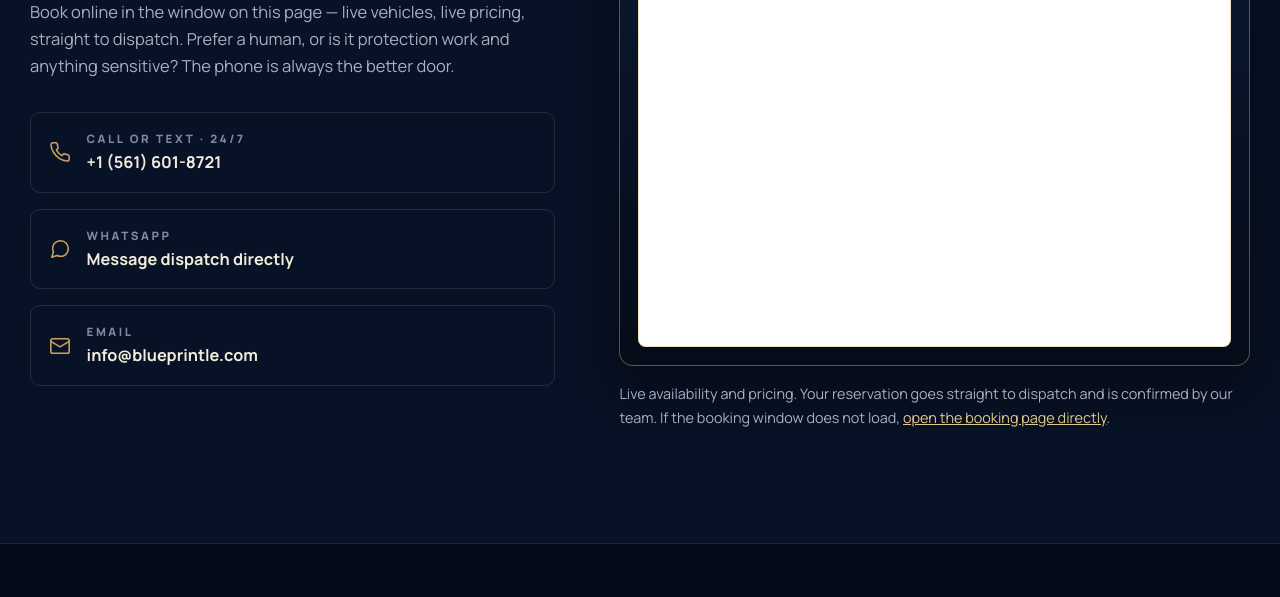
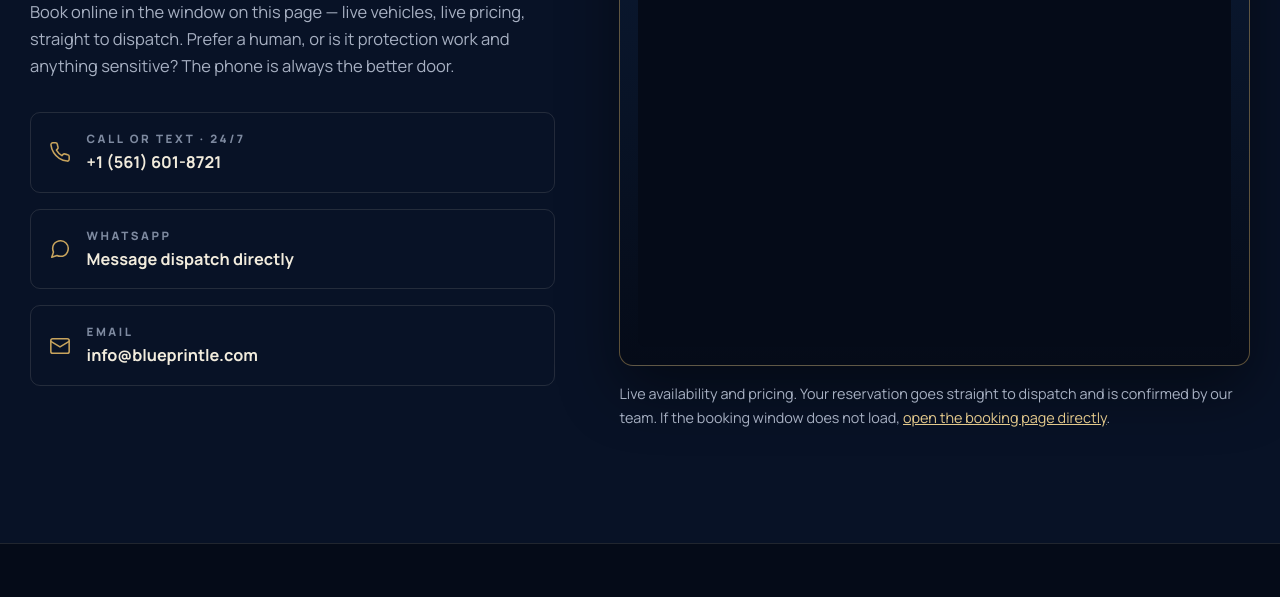
Before and after one commit to KU23N/blueprintle.com, a plain HTML site: page booking.html in a window 1280 px wide. Shown: the part 308-905 px from the top of the page. Drawn offline with Linux system fonts and the light colour scheme; a script that the page names is missing.

Commit message:
Booking page: remove white mat around widget, LA navy theme now live

```diff
--- a/booking.html
+++ b/booking.html
@@ -252,7 +252,7 @@
       .ores-frame-head{ display:flex; align-items:center; justify-content:space-between; gap:1rem; padding:.1rem .3rem 1rem; }
       .ores-frame-head .of-title{ font-size:.72rem; font-weight:800; letter-spacing:.3em; text-transform:uppercase; color:var(--gold-soft); }
       .ores-frame-head .of-sub{ font-size:.72rem; font-weight:700; letter-spacing:.18em; text-transform:uppercase; color:var(--muted-2); }
-      .ores-box{ background:#fff; border-radius:8px; padding:.4rem; min-height:420px; box-shadow:inset 0 0 0 1px rgba(200,164,93,.35); }
+      .ores-box{ background:var(--navy-950); border-radius:8px; padding:.25rem; min-height:420px; }
       .ores-box iframe{ width:100%; border:0; border-radius:6px; }
       .ores-note{ margin-top:1rem; color:var(--muted); font-size:.9rem; }
       .ores-note a{ color:var(--gold-soft); }
```
